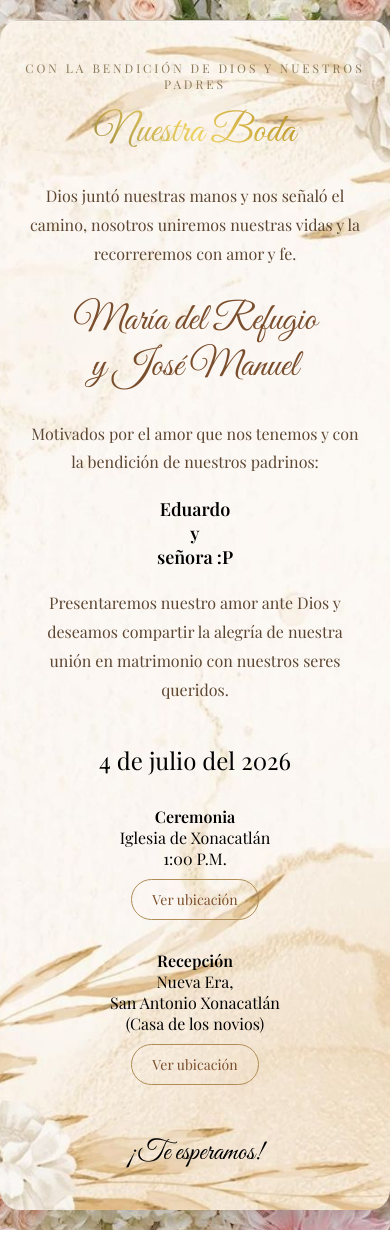
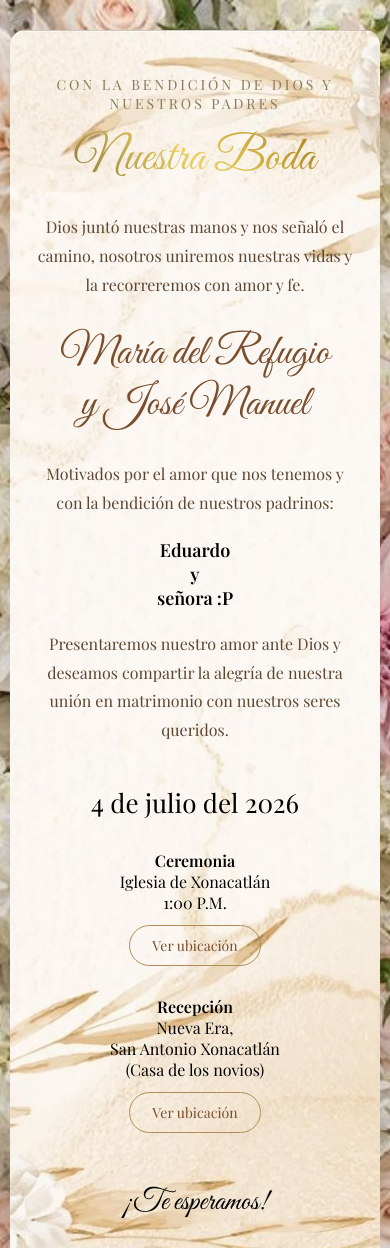
Before and after one commit to purasam62-boop/Invitacion, a plain HTML site: page index.html in a window 390 px wide. Shown: the top 1248 px of the page. Drawn offline with nearby package versions, Linux system fonts and the light colour scheme.

Commit message:
Update index.html

```diff
--- a/index.html
+++ b/index.html
@@ -8,27 +8,35 @@
 
 <style>
 
+/* ===== RESET GENERAL ===== */
+* {
+    box-sizing: border-box;
+}
+
+/* ===== FONDO GENERAL ===== */
 body {
     margin: 0;
     font-family: 'Playfair Display', serif;
 
-    background: url('exterior.jpg') no-repeat center center fixed;
+    background: url('exterior.jpg') no-repeat center center;
     background-size: cover;
 
     display: flex;
     justify-content: center;
     align-items: center;
     min-height: 100vh;
-    padding: 20px 0;
+    padding: 40px 15px;
 }
 
-/* ===== TARJETA PRINCIPAL ===== */
+/* ===== TARJETA ===== */
 .tarjeta {
     background: url('exterior_t.jpg') center/cover no-repeat;
     background-color: #f4efe6;
+
+    width: 100%;
     max-width: 750px;
-    width: 90%;
-    padding: 60px 50px;
+
+    padding: 70px 60px;
     border-radius: 20px;
     text-align: center;
     box-shadow: 0 25px 60px rgba(0,0,0,0.25);
@@ -36,7 +44,7 @@ body {
 
 /* ===== ENCABEZADO ===== */
 .encabezado {
-    font-size: clamp(12px, 2vw, 14px);
+    font-size: 14px;
     letter-spacing: 3px;
     text-transform: uppercase;
     color: #8a7a5a;
@@ -46,16 +54,18 @@ body {
 /* ===== TITULO ===== */
 .titulo {
     font-family: 'Great Vibes', cursive;
-    font-size: clamp(40px, 6vw, 85px);
+    font-size: 80px;
+
     background: linear-gradient(45deg, #6b5c29, #eed264, #936a02);
     -webkit-background-clip: text;
     -webkit-text-fill-color: transparent;
+
     margin-bottom: 25px;
 }
 
-/* ===== TEXTO GENERAL ===== */
+/* ===== TEXTOS ===== */
 .texto {
-    font-size: clamp(16px, 2.5vw, 20px);
+    font-size: 20px;
     line-height: 1.8;
     margin: 18px 0;
     color: #5c4632;
@@ -64,7 +74,7 @@ body {
 /* ===== NOMBRES ===== */
 .nombres {
     font-family: 'Great Vibes', cursive;
-    font-size: clamp(38px, 5vw, 75px);
+    font-size: 70px;
     color: #7a4e2d;
     margin: 30px 0;
     line-height: 1.2;
@@ -72,14 +82,14 @@ body {
 
 /* ===== PADRINOS ===== */
 .padrinos {
-    font-size: clamp(18px, 3vw, 26px);
+    font-size: 24px;
     font-weight: 600;
     margin: 20px 0;
 }
 
 /* ===== FECHA ===== */
 .fecha {
-    font-size: clamp(24px, 3vw, 42px);
+    font-size: 40px;
     margin: 40px 0 30px 0;
 }
 
@@ -88,7 +98,7 @@ body {
     display: flex;
     justify-content: space-between;
     margin-top: 20px;
-    font-size: clamp(16px, 2.5vw, 20px);
+    font-size: 18px;
     gap: 20px;
 }
 
@@ -99,8 +109,8 @@ body {
 /* ===== BOTONES ===== */
 .link-box {
     display: inline-block;
-    margin-top: 10px;
-    padding: 10px 20px;
+    margin-top: 12px;
+    padding: 10px 22px;
     border: 1px solid #b08d57;
     border-radius: 25px;
     text-decoration: none;
@@ -117,29 +127,59 @@ body {
 /* ===== FINAL ===== */
 .final {
     font-family: 'Great Vibes', cursive;
-    font-size: clamp(28px, 4vw, 40px);
+    font-size: 38px;
     margin-top: 50px;
 }
 
-/* ===== RESPONSIVE MOVIL ===== */
+/* ========================= */
+/* ===== VERSION MOVIL ===== */
+/* ========================= */
+
 @media (max-width: 768px) {
 
     body {
         align-items: flex-start;
+        padding: 30px 10px;
+        background-attachment: scroll; /* 🔥 mejora en iPhone */
     }
 
     .tarjeta {
-        width: 95%;
-        padding: 40px 25px;
+        padding: 45px 25px;
+        border-radius: 15px;
+    }
+
+    .titulo {
+        font-size: 48px;
+    }
+
+    .nombres {
+        font-size: 42px;
+    }
+
+    .texto {
+        font-size: 16px;
+    }
+
+    .padrinos {
+        font-size: 18px;
+    }
+
+    .fecha {
+        font-size: 26px;
     }
 
     .detalles {
         flex-direction: column;
         gap: 30px;
+        font-size: 16px;
     }
 
     .columna {
         width: 100%;
+    }
+
+    .final {
+        font-size: 30px;
     }
 }
 
```
